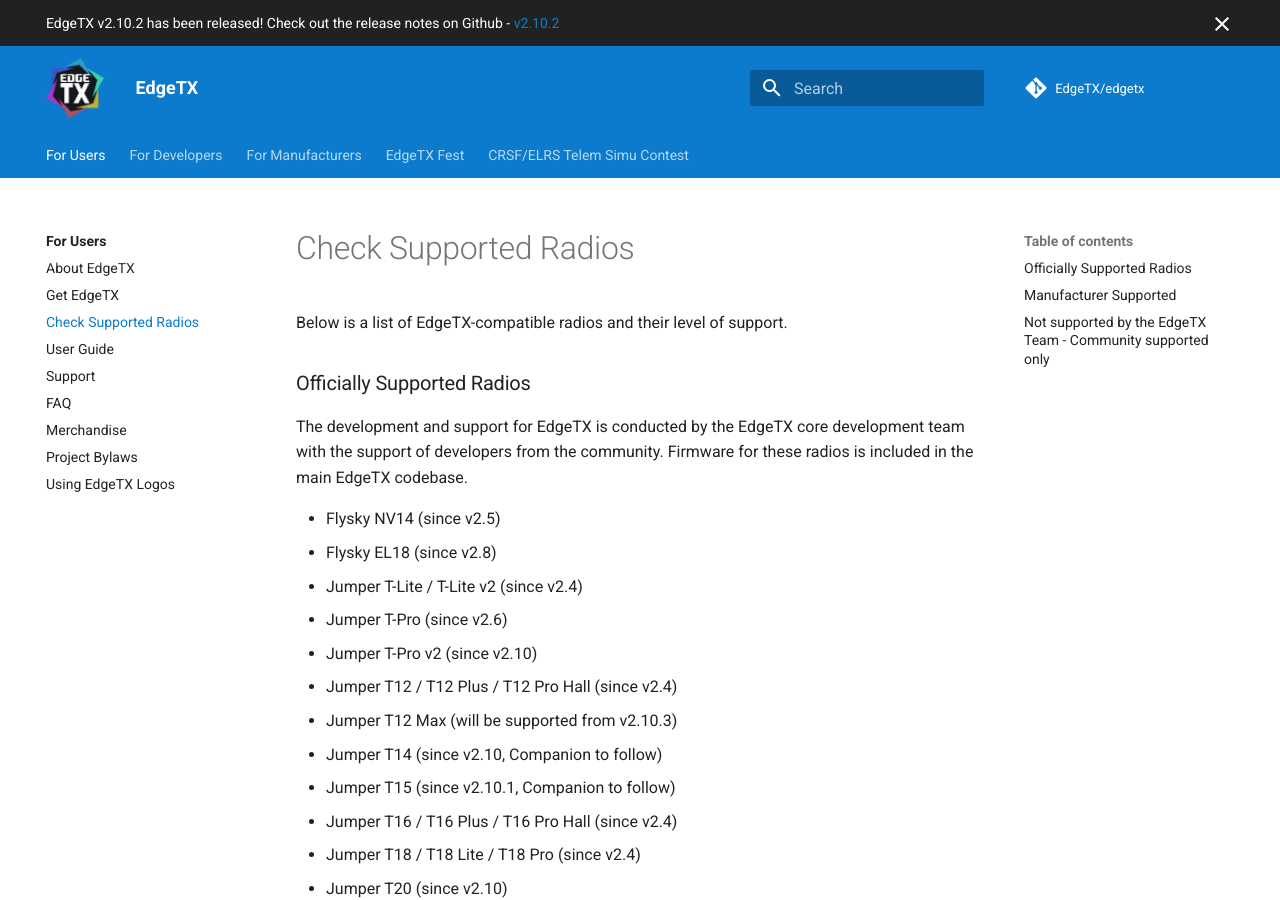
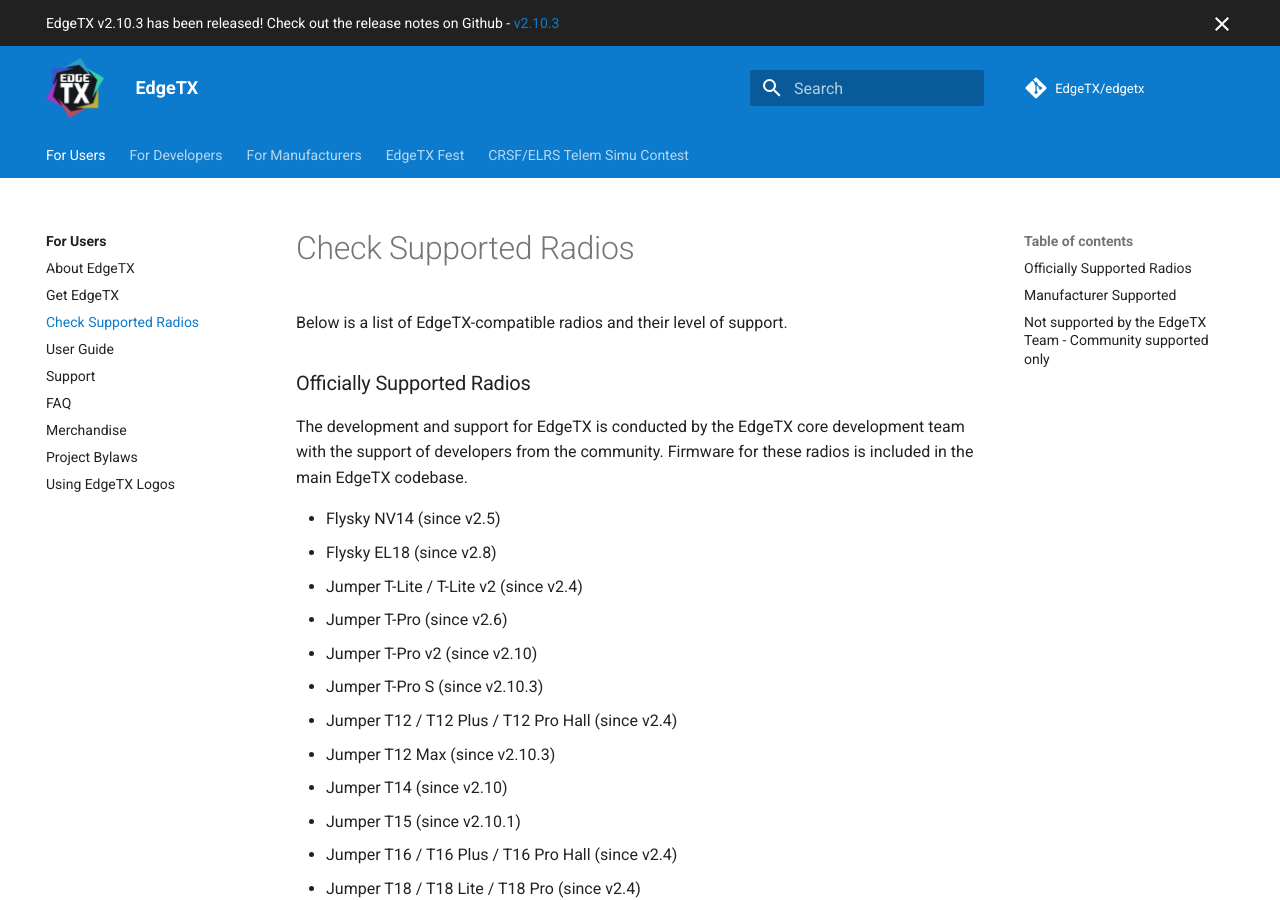
Before and after one commit to EdgeTX/edgetx.github.io, an MkDocs documentation site: the page built from docs/supportedradios.md, in a window 1280 px wide and 900 px high. Built offline with MkDocs 1.6.1 and Material for MkDocs 9.7.7, drawn with Linux system fonts in a browser that asks for light colours; comment, search, counter and statistics services are not loaded.

Commit message:
2.10.3 release

```diff
--- a/docs/supportedradios.md
+++ b/docs/supportedradios.md
@@ -10,10 +10,11 @@
 * Jumper T-Lite / T-Lite v2 (since v2.4)
 * Jumper T-Pro (since v2.6)
 * Jumper T-Pro v2 (since v2.10)
+* Jumper T-Pro S (since v2.10.3)
 * Jumper T12 / T12 Plus / T12 Pro Hall (since v2.4)
-* Jumper T12 Max (will be supported from v2.10.3)
-* Jumper T14 (since v2.10, Companion to follow)
-* Jumper T15 (since v2.10.1, Companion to follow)
+* Jumper T12 Max (since v2.10.3)
+* Jumper T14 (since v2.10)
+* Jumper T15 (since v2.10.1)
 * Jumper T16 / T16 Plus / T16 Pro Hall (since v2.4)
 * Jumper T18 / T18 Lite / T18 Pro (since v2.4)
 * Jumper T20 (since v2.10)
--- a/overrides/main.html
+++ b/overrides/main.html
@@ -4,6 +4,6 @@
 
 
 {% block announce %}
-  EdgeTX v2.10.2 has been released! Check out the release notes on Github -
-  <a href="https://github.com/EdgeTX/edgetx/releases/tag/v2.10.2">  v2.10.2   </a>
+  EdgeTX v2.10.3 has been released! Check out the release notes on Github -
+  <a href="https://github.com/EdgeTX/edgetx/releases/tag/v2.10.3">  v2.10.3   </a>
 {% endblock %}
```
Also changed, not shown: docs/getedgetx.md (+6 -6 lines).
